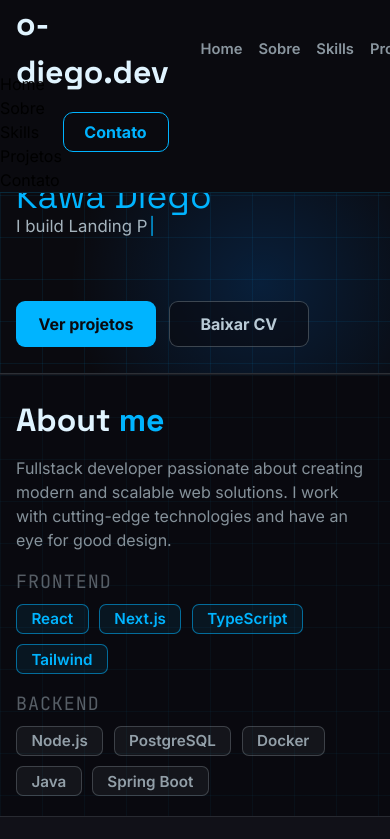
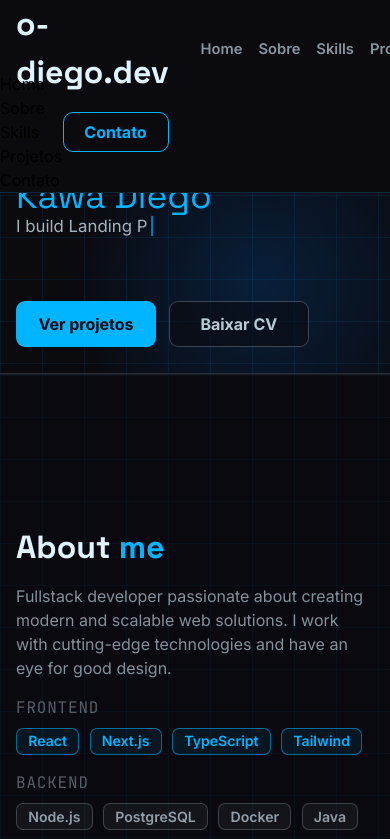
Before and after one commit to Kawa-Diego/portfolio-front, a React (Vite) app: page / in a window 390 px wide. Shown: the top 839 px of the page. Built offline with nearby package versions, Linux system fonts and the light colour scheme.

Commit message:
feat: about section more readable

```diff
--- a/src/styles/About.styles.css
+++ b/src/styles/About.styles.css
@@ -96,19 +96,44 @@
 
 @media (max-width: 900px) {
   .about-section {
-    min-height: auto;
+    min-height: 82vh;
   }
 
   .about-panel {
-    min-height: auto;
+    min-height: 82vh;
+    align-items: center;
   }
 
   .about-content {
-    padding: 1.3rem 1rem 1.2rem;
+    width: min(760px, 100%);
+    padding: 1.8rem 1rem 1.7rem;
     transform: translateX(0);
   }
 
   .about-description {
     font-size: 1rem;
   }
+
+  .about-stack-group h3 {
+    font-size: 1rem;
+  }
 }
+
+@media (max-width: 560px) {
+  .about-section {
+    min-height: 76vh;
+  }
+
+  .about-panel {
+    min-height: 76vh;
+  }
+
+  .about-content {
+    padding: 1.6rem 1rem 1.5rem;
+  }
+
+  .about-badge {
+    font-size: 0.88rem;
+    padding: 0.35rem 0.7rem;
+  }
+}
```
